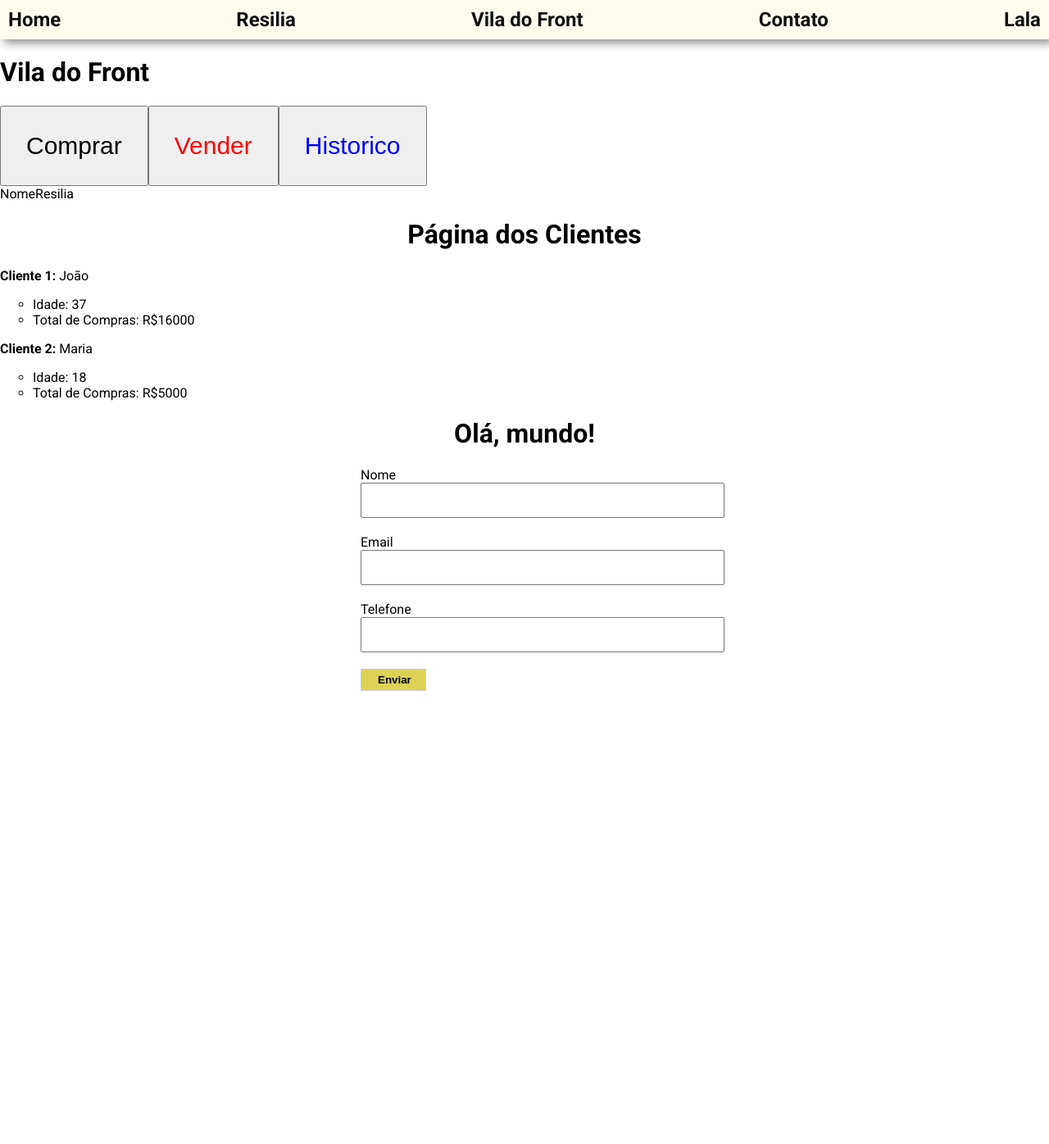
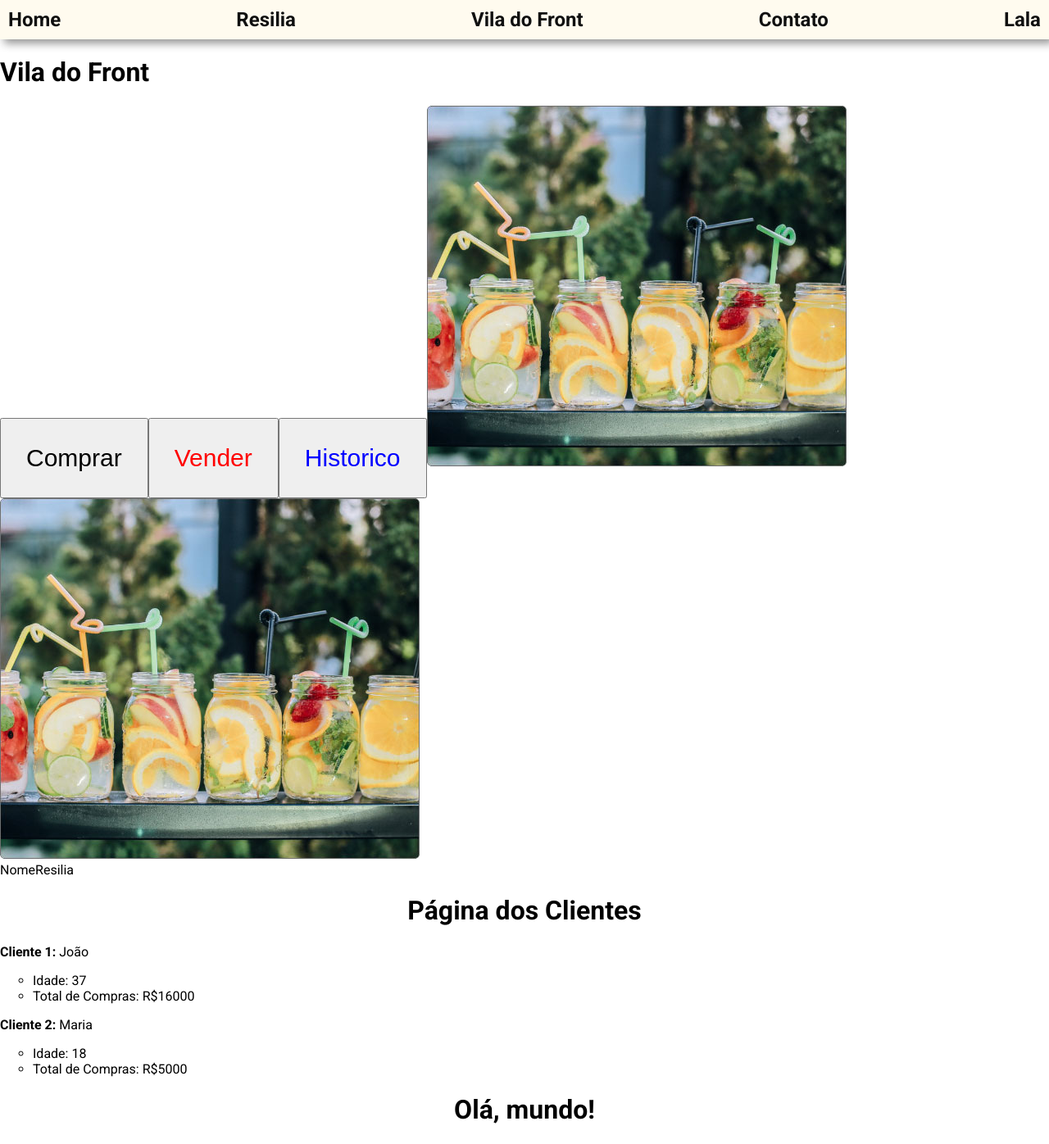
Before and after one commit to rafael-angonese/vila-do-front, a React (Create React App) app: page / in a window 1280 px wide. Shown: the top 1396 px of the page at 82% size. Before the commit the page ends 843 px from the top, so only its background shows below. Built offline with nearby package versions, Linux system fonts and the light colour scheme.

Commit message:
:sparkles: feat: import images

```diff
--- a/src/App.js
+++ b/src/App.js
@@ -3,6 +3,8 @@ import Clients from "./components/Clients";
 import ConctactForm from "./components/ContactForm";
 import Header from "./components/Header/Header";
 import Label from "./components/Label";
+
+import about from './assets/about-pic.jpg'
 
 function App() {
   return (
@@ -17,6 +19,9 @@ function App() {
 
       <Button color="blue">Historico</Button>
 
+      <img alt="images" src={require('./assets/about-pic.jpg')} />
+      <img  src={about} />
+
       <br />
       <Label>Nome</Label>
       <Label>Resilia</Label>
```
